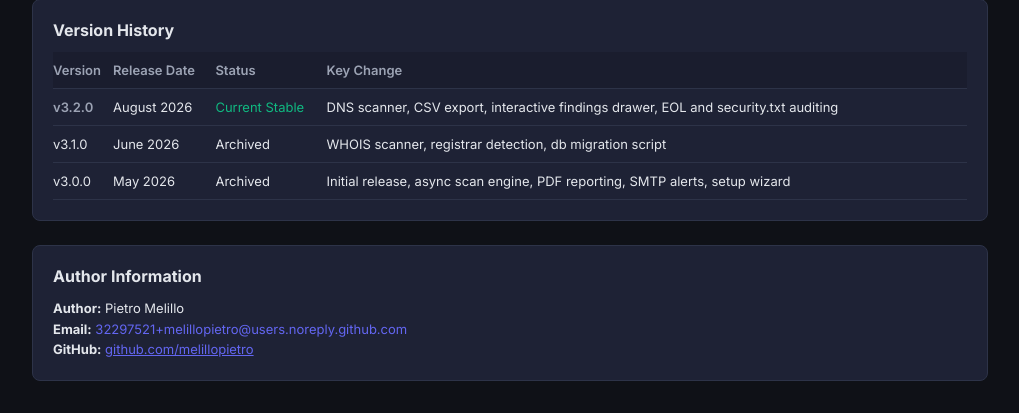
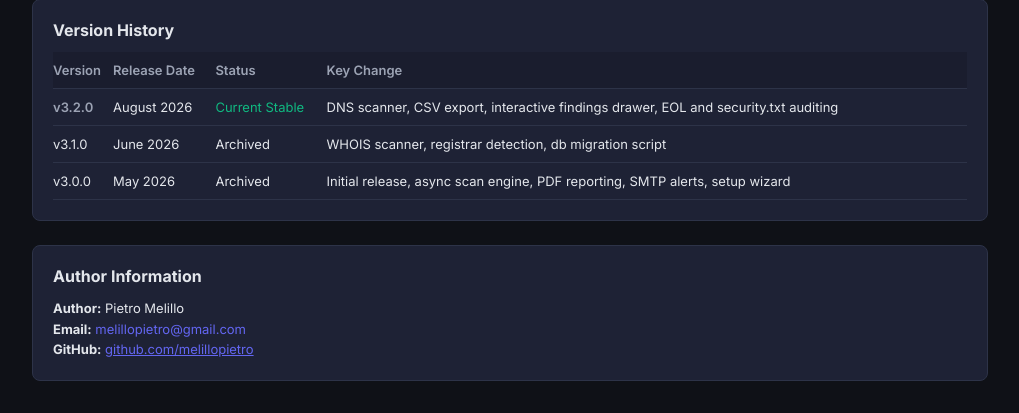
Before and after one commit to melillopietro/SentinelWP, a Python web app: template templates/changelog.html in a window 1280 px wide. Shown: the part 755-1168 px from the top of the page, without its empty margins (260-1279 px from the left). Run offline with Jinja, Linux system fonts and the light colour scheme; the template is opened without the code that fills it, so the values that code supplies are empty.

Commit message:
Add Author Information section to changelog page with correct email

```diff
--- a/templates/changelog.html
+++ b/templates/changelog.html
@@ -82,7 +82,7 @@
     <h3 style="font-size:16px;color:var(--text-primary);margin-bottom:12px;">Author Information</h3>
     <p style="font-size:13px;color:var(--text-primary);line-height:1.6;">
         <strong>Author:</strong> Pietro Melillo<br>
-        <strong>Email:</strong> <a href="mailto:32297521+melillopietro@users.noreply.github.com" style="color:var(--accent);">32297521+melillopietro@users.noreply.github.com</a><br>
+        <strong>Email:</strong> <a href="mailto:melillopietro@gmail.com" style="color:var(--accent);">melillopietro@gmail.com</a><br>
         <strong>GitHub:</strong> <a href="https://github.com/melillopietro" target="_blank" rel="noopener noreferrer" style="color:var(--accent);text-decoration:underline;">github.com/melillopietro</a>
     </p>
 </div>
```
